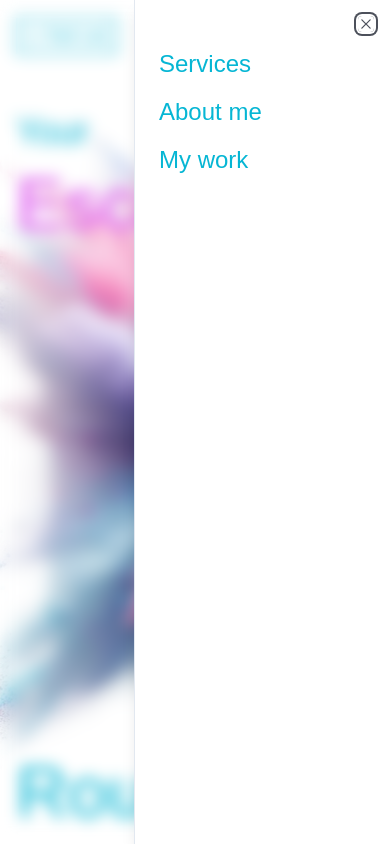
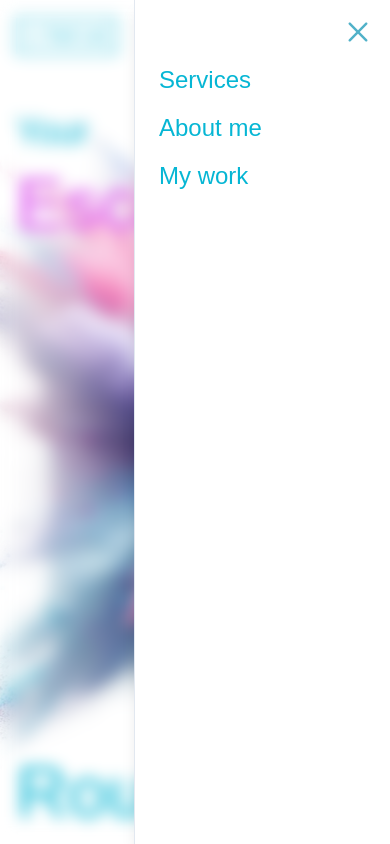
Before and after one commit to ConstantinIlisescu/linaillab-website-react, a React (Vite) app: page / in a window 390 px wide. Both pictures are taken after a click on the button 350 px from the left and 36 px from the top of the page. Shown: the top 844 px of the page. Built offline with nearby package versions, Linux system fonts and the light colour scheme; a web font is replaced by a local one.

Commit message:
Update nav bar styles

```diff
--- a/src/components/NavLinksMobile.tsx
+++ b/src/components/NavLinksMobile.tsx
@@ -9,7 +9,7 @@ const NavLinksMobile = () => {
       <SheetTrigger className="md:hidden">
         <CgMenuRight className="size-12 text-cyan-500" />
       </SheetTrigger>
-      <SheetContent className="max-w-64 pt-12">
+      <SheetContent className="max-w-64 pt-16">
         <nav className="flex flex-col gap-4 text-left text-cyan-500">
           {routes.map((route, index) => (
             <Link
--- a/src/components/ui/sheet.tsx
+++ b/src/components/ui/sheet.tsx
@@ -63,8 +63,8 @@ const SheetContent = React.forwardRef<
       {...props}
     >
       {children}
-      <SheetPrimitive.Close className="absolute right-4 top-4 rounded-sm opacity-70 ring-offset-background transition-opacity hover:opacity-100 focus:outline-none focus:ring-2 focus:ring-ring focus:ring-offset-2 disabled:pointer-events-none data-[state=open]:bg-secondary">
-        <Cross2Icon className="h-4 w-4" />
+      <SheetPrimitive.Close className="absolute right-4 top-4 rounded-sm opacity-70 ring-offset-background transition-opacity hover:opacity-100 focus:outline-none focus:ring-0 disabled:pointer-events-none data-[state=open]:bg-secondary">
+        <Cross2Icon className="h-8 w-8 text-cyan-600" />
         <span className="sr-only">Close</span>
       </SheetPrimitive.Close>
     </SheetPrimitive.Content>
--- a/src/routes/navigation/Navigation.tsx
+++ b/src/routes/navigation/Navigation.tsx
@@ -5,7 +5,7 @@ import Container from "@/components/ui/container";
 
 const Navigation = () => {
   return (
-    <header className=" py-3 backdrop-blur-md fixed w-full">
+    <header className=" py-3 backdrop-blur-lg fixed w-full">
       <Container>
         <div className="flex justify-between">
           <Logo />
```
